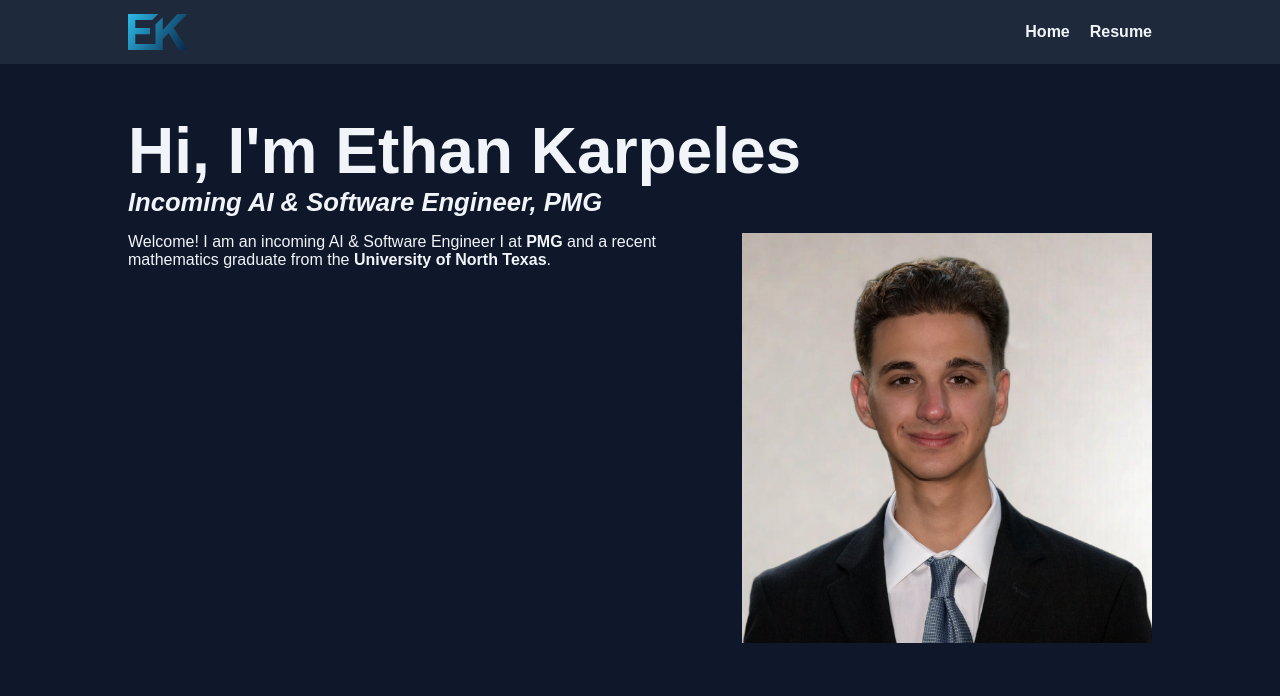
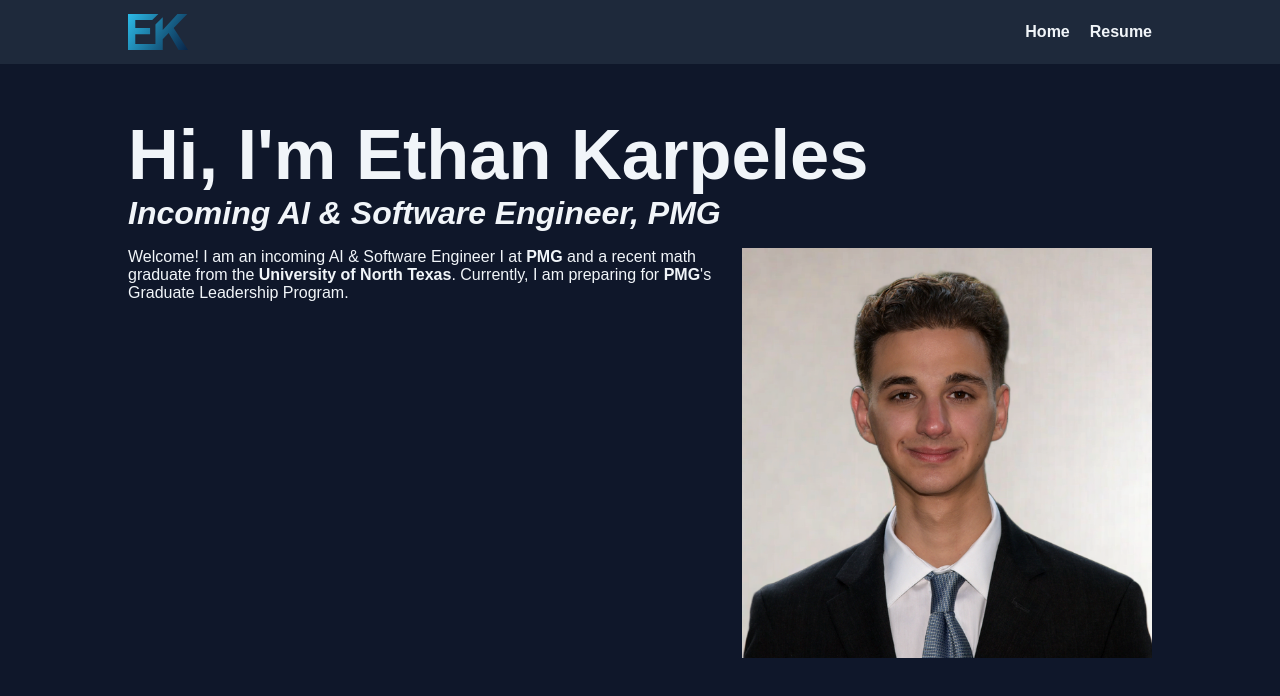
Before and after one commit to ethankarpeles/personal-website, a React (Vite) app: page / in a window 1280 px wide. Shown: the top 696 px of the page. Built offline with nearby package versions, Linux system fonts and the light colour scheme.

Commit message:
Change font size and change unit to rem. Add content to home.

```diff
--- a/src/pages/Home.tsx
+++ b/src/pages/Home.tsx
@@ -9,15 +9,17 @@ export default function Home() {
 }
 
 function About() {
+    const PMG = <a href='https://www.pmg.com/' target="_blank">PMG</a>;
+    const UNT = <a href='https://www.unt.edu/' target="_blank">University of North Texas</a>;
     return (
         <article>
             <header>
                 <h1>Hi, I'm Ethan Karpeles</h1>
-                <h2><i>Incoming AI & Software Engineer, <a href='https://www.pmg.com/' target="_blank">PMG</a></i></h2>
+                <h2><i>Incoming AI & Software Engineer, {PMG}</i></h2>
             </header>
             <section>
                 <img src={headshot} className='headshot' />
-                <p>Welcome! I am an incoming AI & Software Engineer I at <a href='https://www.pmg.com/' target="_blank">PMG</a> and a recent mathematics graduate from the <a href='https://www.unt.edu/' target="_blank">University of North Texas</a>.</p>
+                <p>Welcome! I am an incoming AI & Software Engineer I at {PMG} and a recent math graduate from the {UNT}. Currently, I am preparing for {PMG}'s Graduate Leadership Program.</p>
             </section>
         </article>
     );
--- a/src/styles/global.css
+++ b/src/styles/global.css
@@ -4,7 +4,7 @@
     --color-text: #F1F5F9;
     --font-family-main: Arial, sans-serif;
     --content-width: 80%;
-    --regular-font-size: clamp(16px, 1.2vw, 18px);
+    --regular-font-size: clamp(1rem, 1.2vw, 1.2rem);
     --small-padding: 10px;
     --headshot-width: 40%;
 }
@@ -37,11 +37,11 @@ h5 {
 }
 
 h1 {
-    font-size: clamp(22px, 5vw, 96px);
+    font-size: clamp(1.7rem, 5.5vw, 6rem);
 }
 
 h2 {
-    font-size: clamp(17px, 2vw, 60px);
+    font-size: clamp(0.95rem, 2.5vw, 4rem);
 }
 
 article {
```
